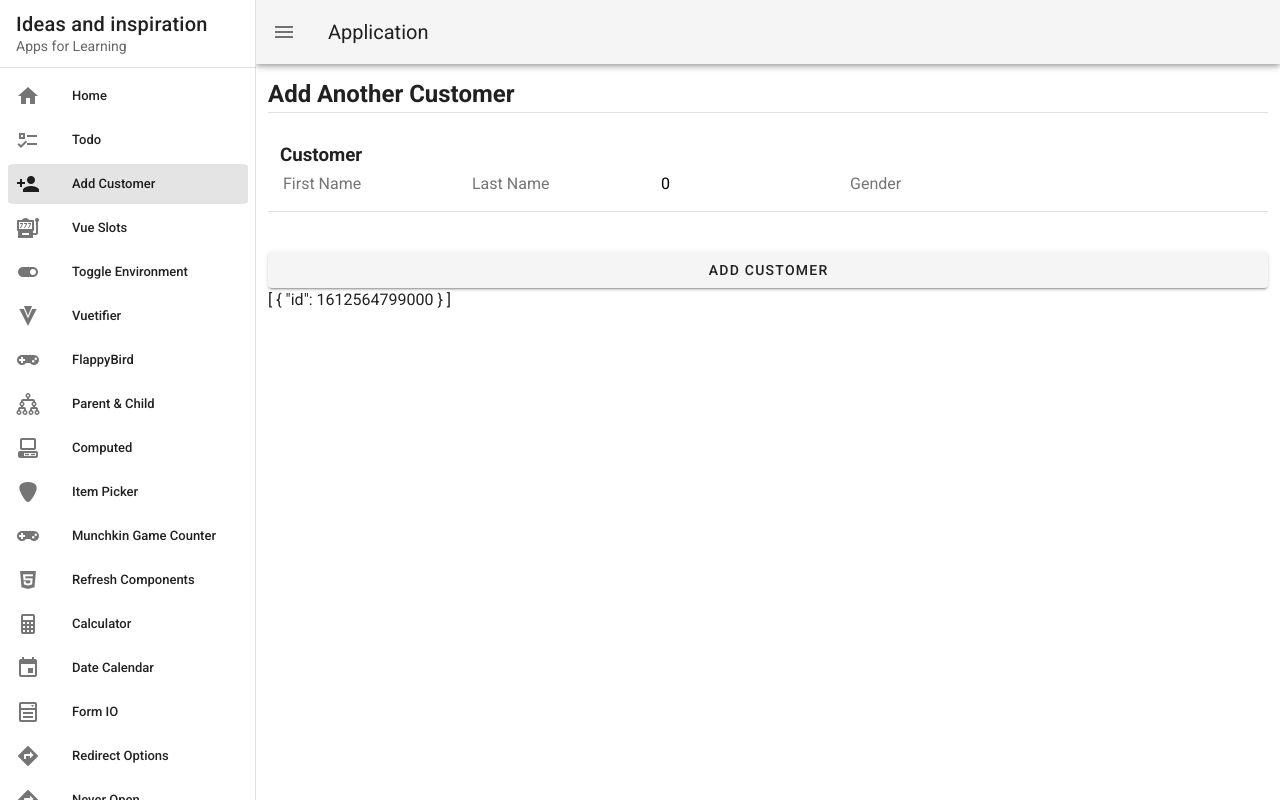
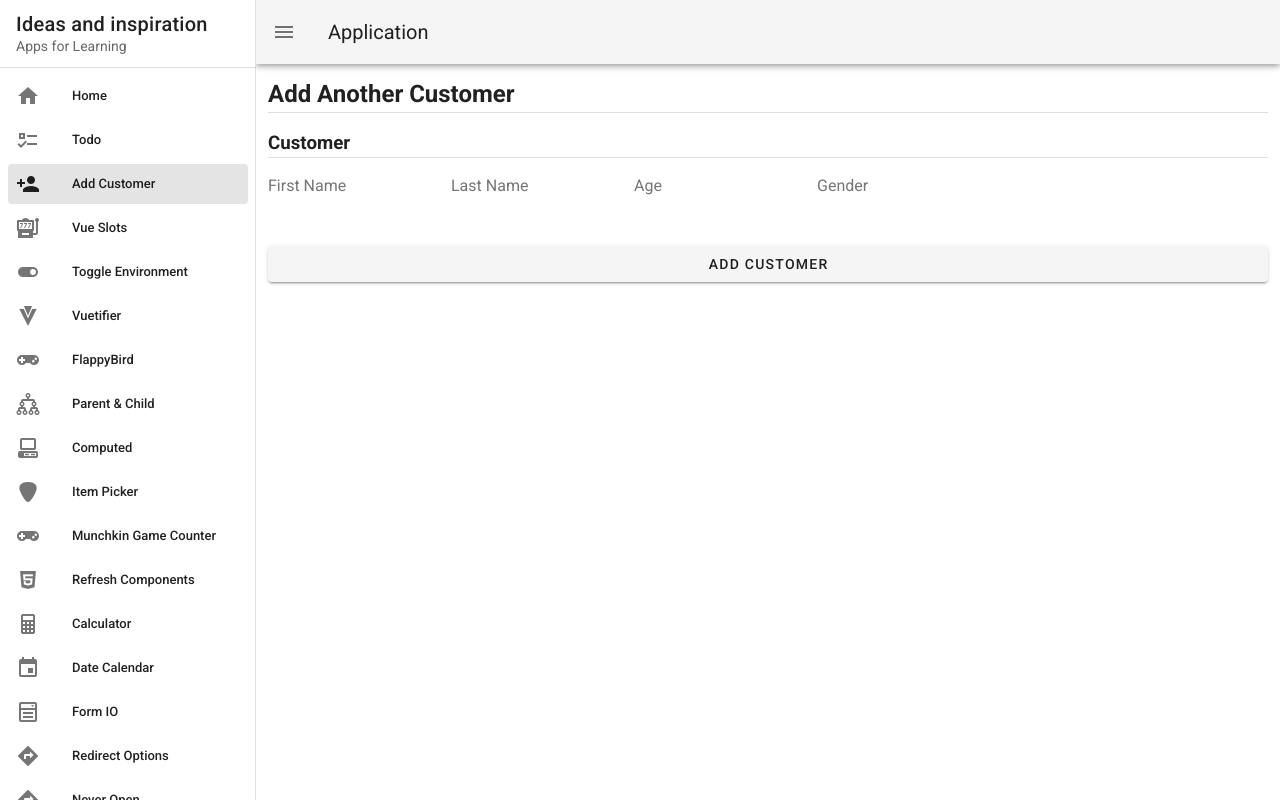
Before and after one commit to temaari/multipurpose-app, a Vue app: page /AddCustomer in a window 1280 px wide. Built offline with nearby package versions, Linux system fonts and the light colour scheme.

Commit message:
getting add customer to work in a single page

```diff
--- a/src/Components/AddCustomer/Customer.vue
+++ /dev/null
@@ -1,66 +0,0 @@
-<template>
-	<div class="pa-3" >
-		<h3>Customer</h3>
-		<input type="text" name="firstname" placeholder="First Name" v-model="firstName" />
-		<input type="text" name="lastname" placeholder="Last Name" v-model="lastName" />
-		<input type="number" name="age" placeholder="Age" v-model="age" />
-		<input type="text" name="gender" placeholder="Gender" v-model="gender" />
-	</div>
-</template>
-
-<script>
-export default {
-	data() {
-		return {
-			id: 0,
-			firstName: '',
-			lastName: '',
-			age: 0,
-			gender: '',
-		}
-	},
-	mounted() {
-		this.id = this.customer.id
-		this.firstName = this.customer.firstName != null ? this.customer.firstName : ''
-		this.lastName = this.customer.lastName != null ? this.customer.lastName : ''
-		this.age = this.customer.age != null ? this.customer.age : 0
-		this.gender = this.customer.gender != null ? this.customer.gender : ''
-	},
-	props: {
-		customer: Object,
-	},
-	watch: {
-		firstName : function (data) {
-			this.updateCustomer(data, 'firstName')
-		},
-		lastName : function (data) {
-			this.updateCustomer(data, 'lastName')
-		},
-		age : function (data) {
-			this.updateCustomer(data, 'age')
-		},
-		gender : function (data) {
-			this.updateCustomer(data, 'gender')
-		},
-	},
-	methods: {
-		updateCustomer(data, dataName) {
-			this.$emit('input', {
-				object: 'customers',
-				id: this.id,
-				dataName: dataName,
-				value: data
-			})
-		}
-	},
-	props: {
-		customer: Number,
-	},
-}
-</script>
-
-<style scoped>
-	input {
-		padding: 3px;
-	}
-</style>
--- a/src/views/AddCustomer.vue
+++ b/src/views/AddCustomer.vue
@@ -3,50 +3,37 @@
 		<h2>Add Another Customer</h2>
 		<v-divider class="pa-2" ></v-divider>
 		<div id="customers" v-for="customer in customers" >
-				<customer :customer="customer" v-model="update" ></customer>
-				<v-btn @click="remove(customer.id)" v-if="customers.length > 1" block >Remove {{customer.id}}</v-btn>
+			<div>
+				<h3>Customer</h3>
 				<v-divider class="pa-2" ></v-divider>
+				<input type="text" name="firstname" placeholder="First Name" v-model="customer['firstName']" />
+				<input type="text" name="lastname" placeholder="Last Name" v-model="customer['lastName']" />
+				<input type="number" name="age" placeholder="Age" v-model="customer['age']" />
+				<input type="text" name="gender" placeholder="Gender" v-model="customer['gender']" />
+			</div>
+			<v-btn @click="remove(customer['id'])" v-if="customers.length > 1" block >Remove</v-btn><br>
 		</div><br>
 		<v-btn block @click="add()" >Add Customer</v-btn>
-		<div>{{ customers }}</div>
 	</div>
 </template>
 
 <script>
-	import Customer from '../components/AddCustomer/Customer'
 	export default {
 		data() {
 			return {
-				update: {},
 				customers: [],
 			}
 		},
 		mounted() {
 			this.add()
 		},
-		watch: {
-			update: function (data) {
-				this[data['object']].forEach((el) => {
-					if (el.id === data['id']) {
-						el[data['dataName']] = data['value']
-					}
-				})
-			}
-		},
 		methods: {
 			add() {
-				let newCustomer = { id: Date.now() }
-				this.customers.push(newCustomer)
+				this.customers.push({ id: Date.now() })
 			},
 			remove(id) {
 				this.customers = this.customers.filter(customer => customer.id != id)
 			}
 		},
-		components: {
-			Customer: Customer,
-		},
 	}
 </script>
-
-<style scoped>
-</style>
```
